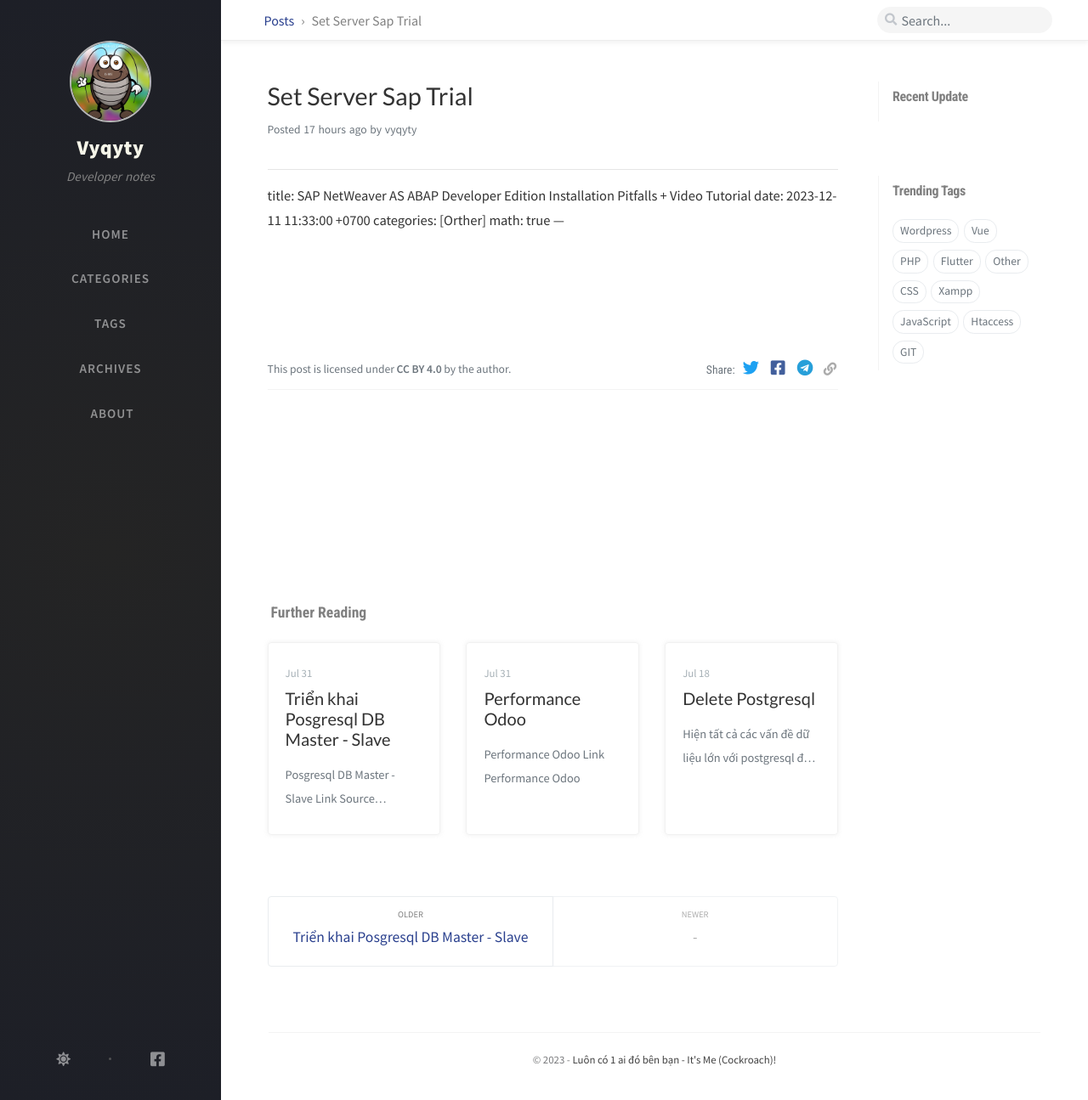
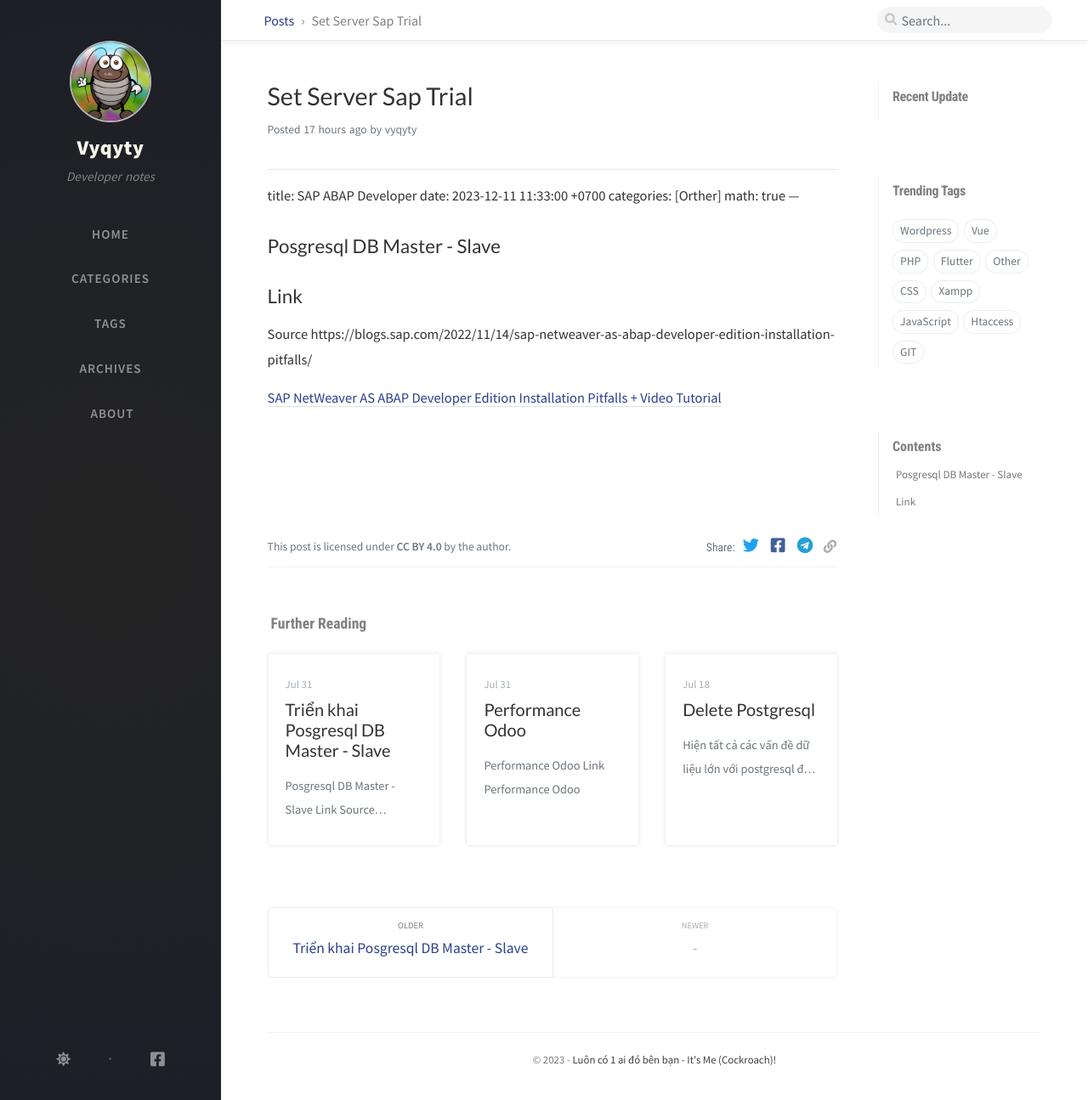
Before and after one commit to vyqyty/vyqyty.github.io, a Jekyll site: the page built from _posts/2023-12-11-set-server-sap-trial.md, in a window 1280 px wide and 1295 px high. Shown: the whole window at 85% size. Built offline with Jekyll 4.4.1, drawn with Linux system fonts in a browser that asks for light colours; nearby versions of some CDN libraries; comment, search, counter and statistics services are not loaded.

Commit message:
Update 2023-12-11-set-server-sap-trial.md

```diff
--- a/_posts/2023-12-11-set-server-sap-trial.md
+++ b/_posts/2023-12-11-set-server-sap-trial.md
@@ -1,7 +1,15 @@
 
 ---
-title: SAP NetWeaver AS ABAP Developer Edition Installation Pitfalls + Video Tutorial
+title: SAP ABAP Developer
 date: 2023-12-11 11:33:00 +0700
 categories: [Orther]
 math: true
 ---
+
+## Posgresql DB Master - Slave
+
+## Link
+
+Source https://blogs.sap.com/2022/11/14/sap-netweaver-as-abap-developer-edition-installation-pitfalls/
+
+[SAP NetWeaver AS ABAP Developer Edition Installation Pitfalls + Video Tutorial](https://vyqyty.github.io/assets/img/uploads/tutorial_sap.pdf)
```
